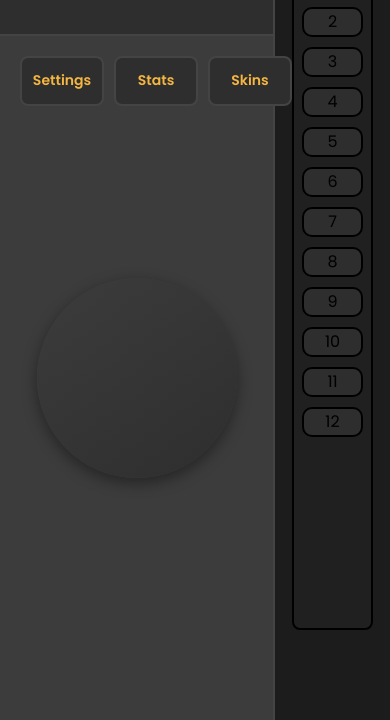
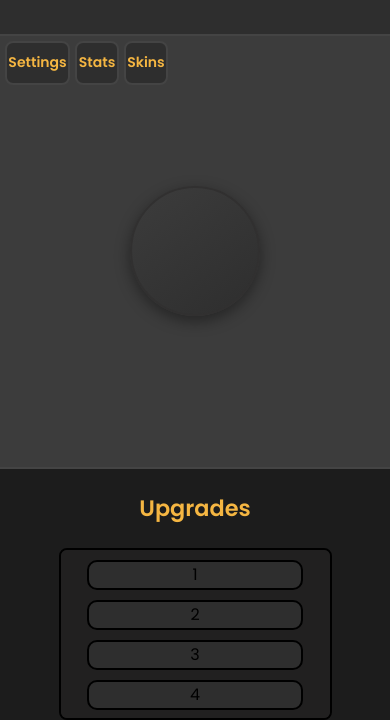
Before and after one commit to SaryNassif/DarkClicker, a plain HTML site: page docs/index.html in a window 390 px wide. Shown: the part 124-844 px from the top of the page. Drawn offline with Linux system fonts and the light colour scheme.

Commit message:
mobile optimization

```diff
--- a/docs/css/index.css
+++ b/docs/css/index.css
@@ -87,6 +87,7 @@ header p{
     cursor: pointer;
     transition: transform 0.1s ease, box-shadow 0.1s ease;
     box-shadow: 0px 5px 15px rgba(0, 0, 0, 0.4);
+    border: 2px solid hsl(0, 1%, 19%)
 }
 
 .clicker:hover {
@@ -212,3 +213,50 @@ header p{
 .slider:hover {
     opacity: 1;
 }
+
+@media (max-width: 768px) {
+    .bigcontainer {
+        flex-direction: column;
+    }
+
+    .container1 {
+        width: 100%;
+        height: 70%;
+    }
+
+    .boxbelowheader{
+        padding: 50px;
+    }
+
+    .container2 {
+        height: 30%;
+        width: 100%;
+        border-left: 0;
+        border-top: 2px solid #444;
+    }
+
+    .statistics,.skin{
+        padding: 20px;
+        width: 30px;
+        height: 30px;
+    }
+
+    .settings{
+        padding: 20px;
+        width: 65px;
+        height: 30px;
+    }
+
+    .top-left {
+        position: absolute;
+        top: 5px;
+        left: 5px;
+        display: flex;
+        gap: 5px;
+    }
+
+    .clicker{
+        width: 130px;
+        height: 130px;
+    }
+}
```
